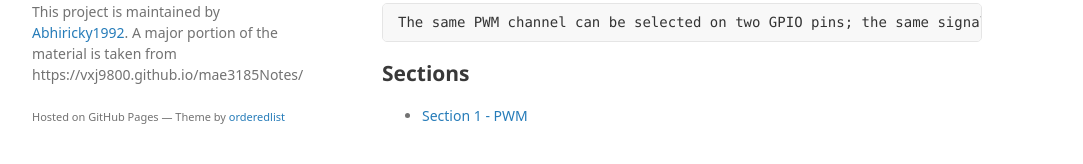
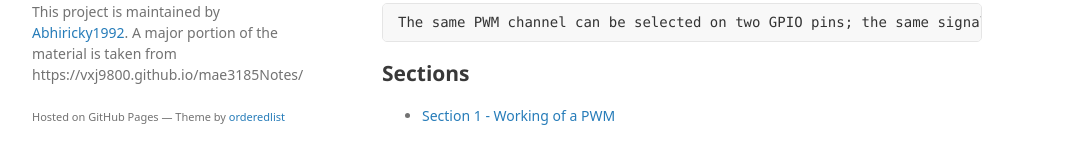
Before and after one commit to Abhiricky1992/UTA-MAE3185-Notes, a Jekyll site: the page built from chap06/pwm.md, in a window 1280 px wide and 1062 px high. Shown: the part 866-1030 px from the top of the window, without its empty margins (133-1216 px from the left). Built offline with Jekyll 4.4.1, drawn with Linux system fonts in a browser that asks for light colours; some web fonts are replaced; our own code applies the rules of GitHub Pages for plain Markdown files; a script that is not in the unit is left out; the repository's description, which GitHub fills in, is left out.

Commit message:
Update pwm.md

````diff
--- a/chap06/pwm.md
+++ b/chap06/pwm.md
@@ -18,4 +18,4 @@ There are 8 PWM slices, 0 through 7, on the RP2040 &mu;C with two channels, A an
 The same PWM channel can be selected on two GPIO pins; the same signal will appear on each GPIO.
 ```
 ## Sections
-- [Section 1 - PWM](./sec01/working.md)
+- [Section 1 - Working of a PWM](./sec01/working.md)
````
